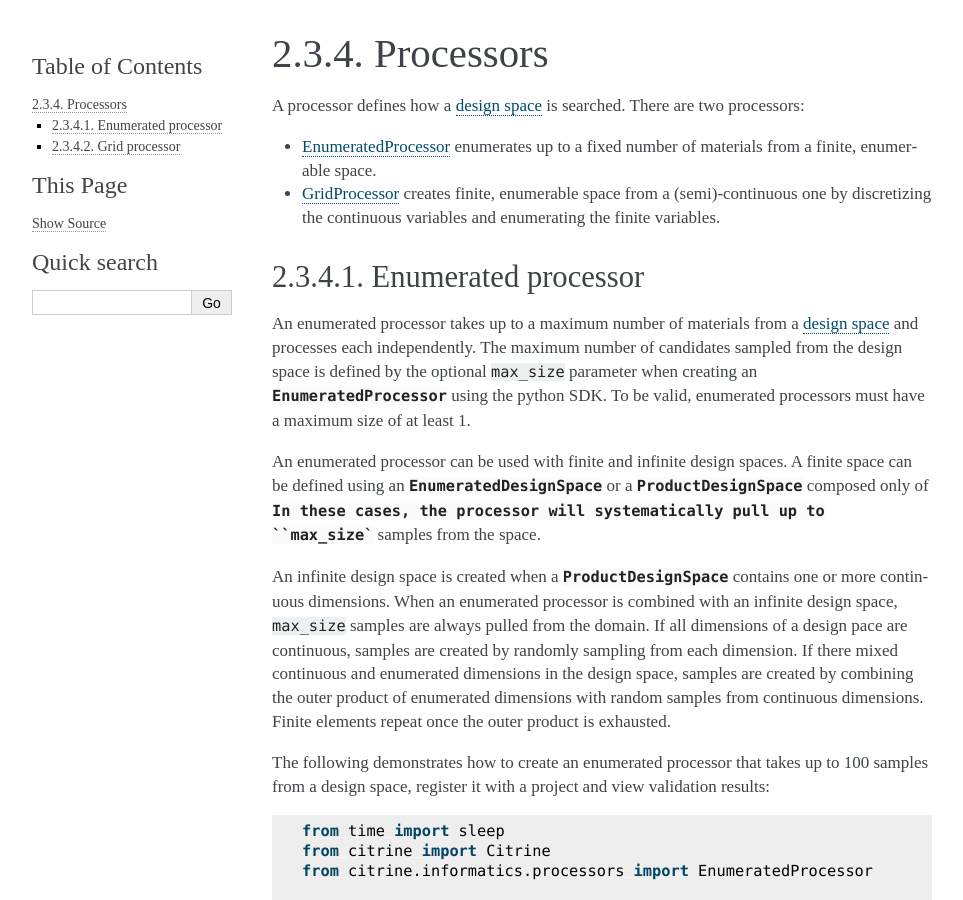
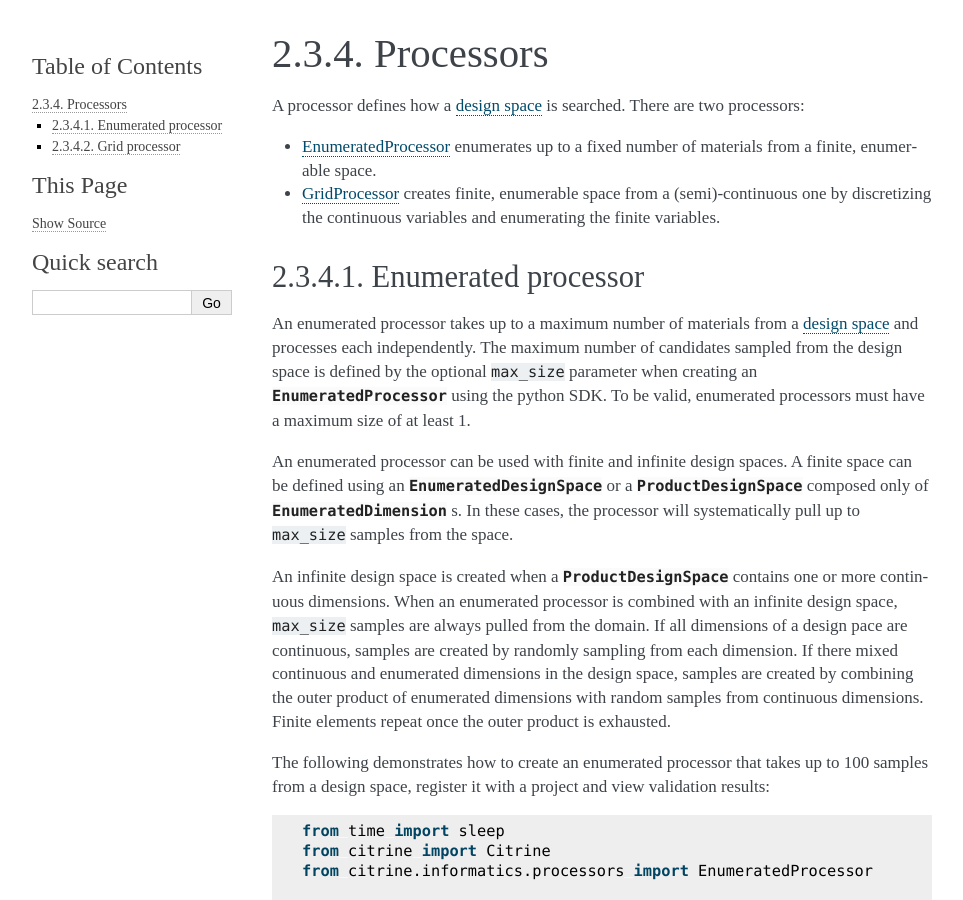
Before and after one commit to CitrineInformatics/citrine-python, a Sphinx documentation site: the page built from docs/source/workflows/processors.rst, in a window 1280 px wide and 900 px high. Shown: the whole window, without its empty margins (148-1111 px from the left). Built offline with Sphinx 7.4.7, drawn with Linux system fonts in a browser that asks for light colours; some of the changed lines change nothing that is shown.

Commit message:
Fixed formatting of inline code blocks and class reference.

```diff
--- a/docs/source/workflows/design_workflows.rst
+++ b/docs/source/workflows/design_workflows.rst
@@ -70,7 +70,7 @@
 A workflow execution has a status (in progress, succeeded, or failed) and results (once execution has succeeded).
 Results of a successful workflow are returned as a dictionary.
 The ``results`` key maps to a nested list of ``candidates`` and ``scores``.
-The ``i``th candidate corresponds to the ``i``th score.
+The ``i`` th candidate corresponds to the ``i`` th score.
 
 Each candidate and score is a dictionary.
 The former contains descriptor key-value pairs and uncertainty in descriptor values.
--- a/docs/source/workflows/processors.rst
+++ b/docs/source/workflows/processors.rst
@@ -15,7 +15,7 @@
 To be valid, enumerated processors must have a maximum size of at least 1.
 
 An enumerated processor can be used with finite and infinite design spaces.
-A finite space can be defined using an :class:`~citrine.informatics.design_spaces.EnumeratedDesignSpace` or a :class:`~citrine.informatics.design_spaces.ProductDesignSpace` composed only of :class:`~citrine.informatics.dimensions.EnumeratedDimension`s.
+A finite space can be defined using an :class:`~citrine.informatics.design_spaces.EnumeratedDesignSpace` or a :class:`~citrine.informatics.design_spaces.ProductDesignSpace` composed only of :class:`~citrine.informatics.dimensions.EnumeratedDimension` s.
 In these cases, the processor will systematically pull up to ``max_size`` samples from the space.
 
 An infinite design space is created when a :class:`~citrine.informatics.design_spaces.ProductDesignSpace` contains one or more continuous dimensions.
@@ -60,7 +60,7 @@
 --------------
 
 A grid processor generates samples from the outer product of finite dimensions.
-This processor can only be used with a ``ProductDesignSpace``.
+This processor can only be used with a :class:`~citrine.informatics.design_spaces.ProductDesignSpace`.
 To create a finite set of materials from continuous dimensions, a uniform grid is created between the bounds of the descriptor.
 The number of points is specified by ``grid_sizes``.
 ``grid_sizes`` is a map from descriptor key to the number of points to select between bounds of the dimension.
```
